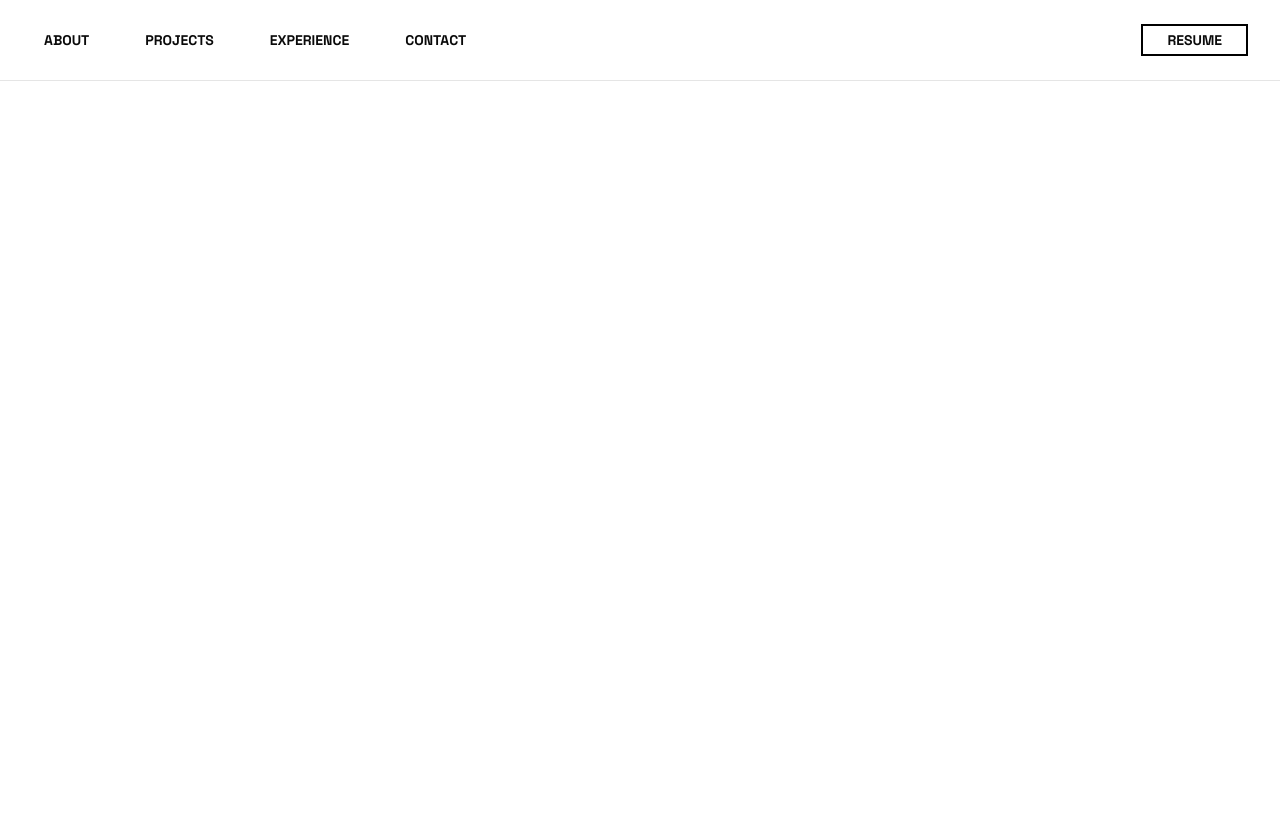
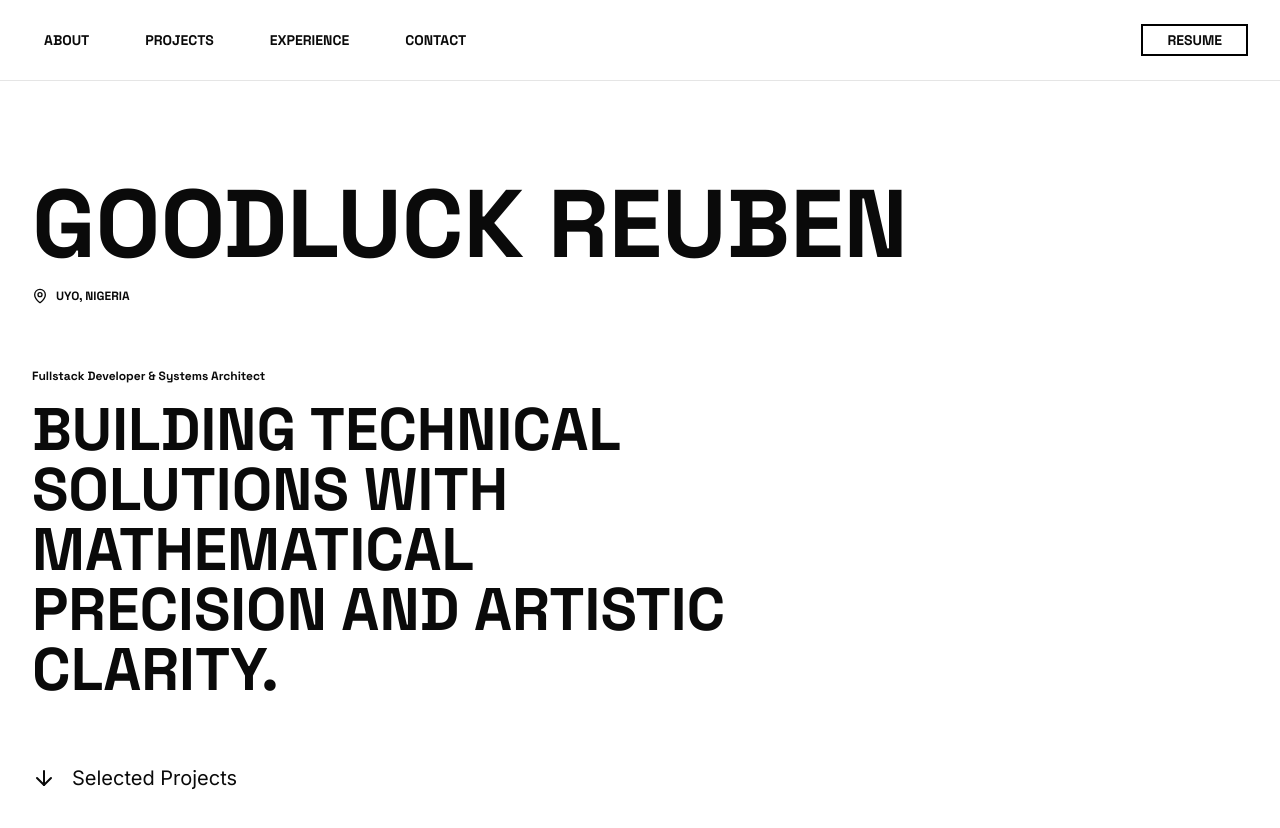
Before and after one commit to Oluwabillionz96/portfolio-v2, a Next.js app: page / in a window 1280 px wide. Shown: the top 828 px of the page. Before the commit the page ends 800 px from the top, so only its background shows below. Built offline with nearby package versions, Linux system fonts and the light colour scheme.

Commit message:
added hero section

```diff
--- a/app/page.tsx
+++ b/app/page.tsx
@@ -1,7 +1,11 @@
-import { Button } from "@/components/ui/button";
+import HeroSection from "@/components/hero-section";
 
 const HomePage = () => {
-  return <></>;
+  return (
+    <>
+      <HeroSection />
+    </>
+  );
 };
 
 export default HomePage;
--- /dev/null
+++ b/components/hero-section.tsx
@@ -0,0 +1,32 @@
+import { ArrowDown, MapPin } from "lucide-react";
+
+const HeroSection = () => {
+  return (
+    <section className="min-h-screen py-24 px-8 space-y-16 ">
+      <header className="space-y-4">
+        <h1 className="uppercase font-bold font-space text-8xl">
+          Goodluck Reuben
+        </h1>
+        <div className="flex gap-2 items-center">
+          <MapPin size={16} />
+          <p className="text-xs font-bold font-space uppercase">Uyo, Nigeria</p>
+        </div>
+      </header>
+      <section className="space-y-4">
+        <p className="text-xs font-bold font-space">
+          Fullstack Developer & Systems Architect
+        </p>
+        <h2 className="text-6xl w-3/5 font-bold font-space uppercase">
+          Building technical solutions with mathematical precision and artistic
+          clarity.
+        </h2>
+      </section>
+      <div className="flex gap-4 text-xl font-sans items-center">
+        <ArrowDown />
+        <p>Selected Projects</p>
+      </div>
+    </section>
+  );
+};
+
+export default HeroSection;
```
